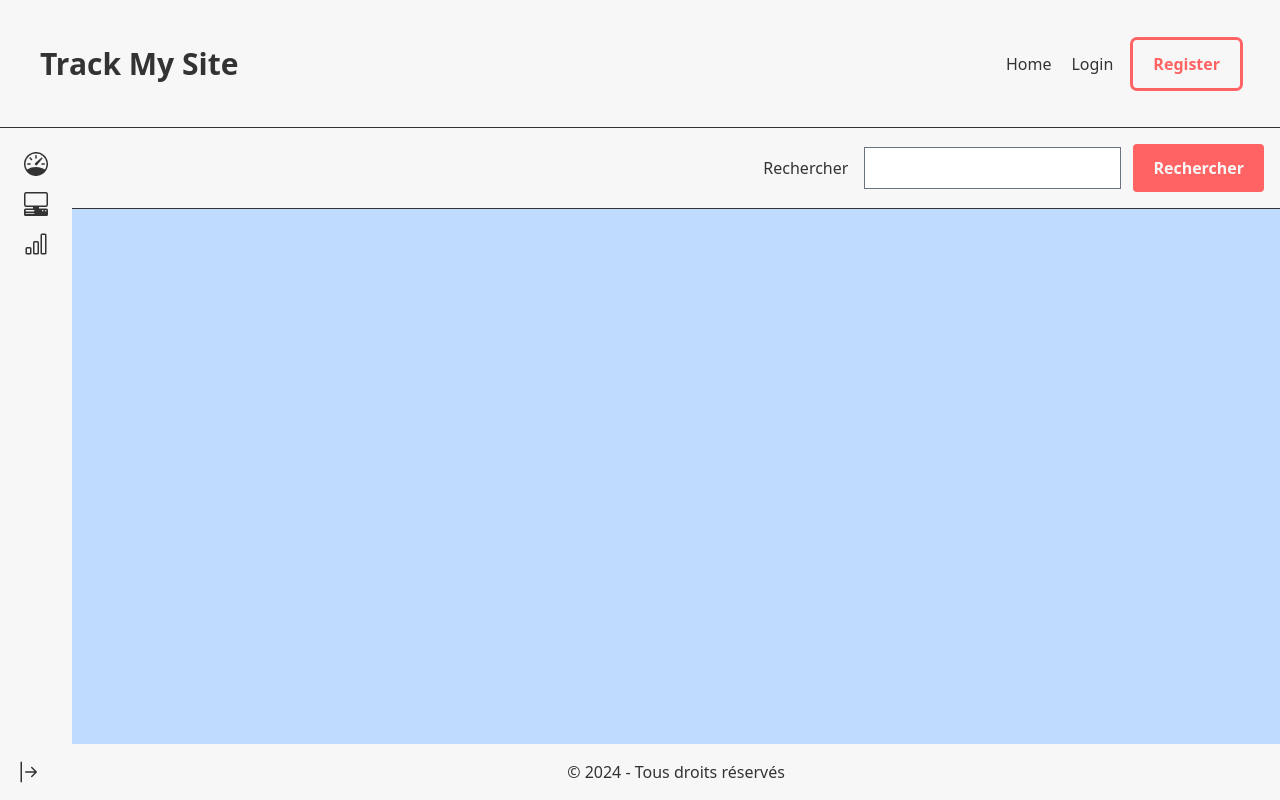
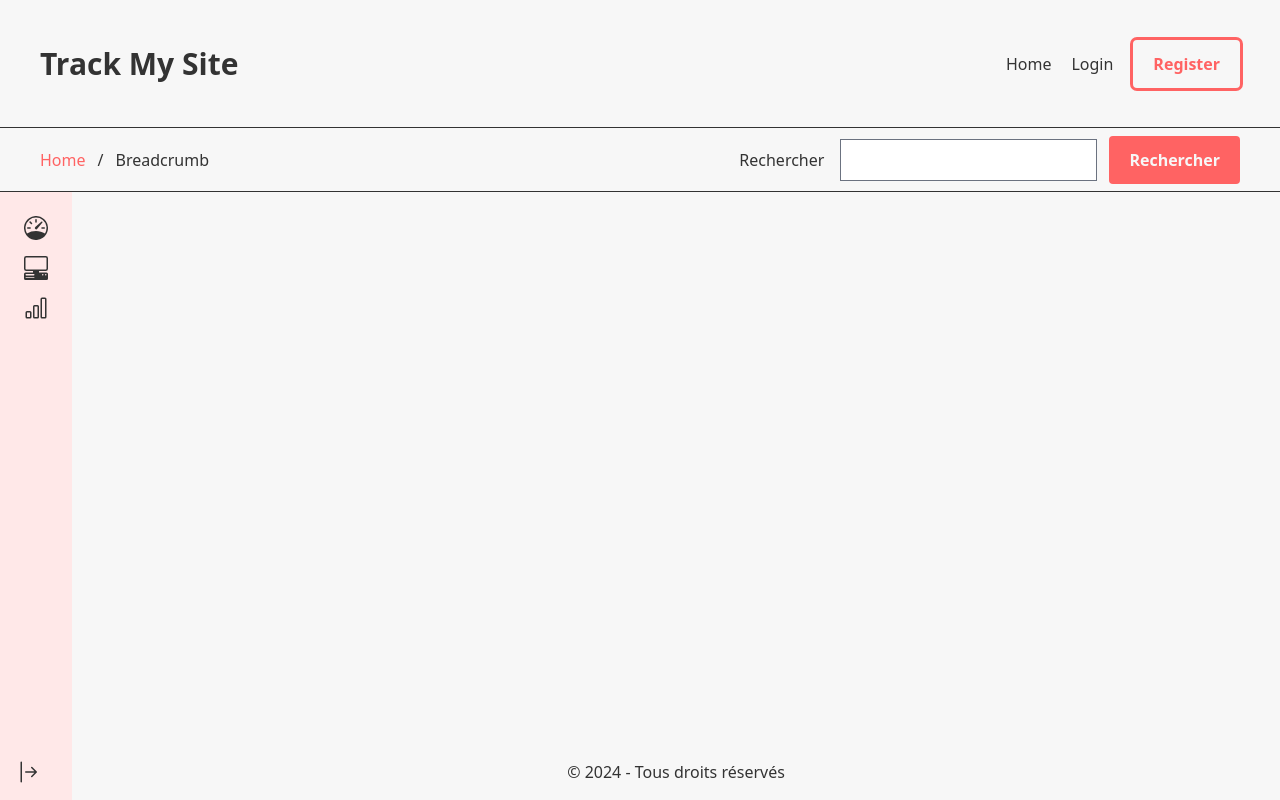
Before and after one commit to eliooooooo/Vue-Dashboard, a Vue app: page / in a window 1280 px wide. Built offline with nearby package versions, Linux system fonts and the light colour scheme.

Commit message:
Feat: add breadcrumb

```diff
--- a/src/App.vue
+++ b/src/App.vue
@@ -3,15 +3,21 @@ import Footer from './components/Footer.vue'
 import Header from './components/Header.vue'
 import Aside from './components/Aside.vue'
 import SearchBar from './components/SearchBar.vue'
+import Breadcrumb from './components/Breadcrumb.vue'
 </script>
 
 <template>
   <Header />
+  <div class="bg-light text-dark flex items-center border-b border-dark h-16">
+    <div class="container flex flex-row items-center">
+      <Breadcrumb />
+      <SearchBar />
+    </div>
+  </div>
   <div class="container_aside flex w-full" x-data="{ asideOpen: false }">
     <Aside />
-    <div class="container_content bg-blue-200 flex flex-col justify-between flex-grow h-[calc(100vh-8rem)]">
+    <div class="container_content bg-light flex flex-col justify-between flex-grow h-[calc(100vh-12rem)]">
       <div>
-        <SearchBar />
         <router-view id="main" class="px-10 py-4" />
       </div>
       <Footer />
--- a/src/components/Aside.vue
+++ b/src/components/Aside.vue
@@ -2,7 +2,7 @@
 </script>
 
 <template>
-    <aside class="bg-light text-dark p-4 flex flex-col justify-between h-[calc(100vh-8rem)]">
+    <aside class="bg-primary-light text-dark p-4 flex flex-col justify-between h-[calc(100vh-12rem)]">
         <nav>
             <ul class="[&>li]:p-2 [&>li>a]:text-dark [&>li]:no-underline [&>li>a]:flex [&>li>a]:flex-row [&>li>a]:gap-3">
                 <li><router-link to="/dashboard">
--- /dev/null
+++ b/src/components/Breadcrumb.vue
@@ -0,0 +1,12 @@
+<script>
+</script>
+
+<template>
+    <div aria-label="breadcrumb">
+        <ol class="breadcrumb flex flex-row gap-3">
+            <li class="breadcrumb-item"><router-link :to="{ name: 'home' }">Home</router-link></li>
+            <li>/</li>
+            <li class="breadcrumb-item active" aria-current="page">Breadcrumb</li>
+        </ol>
+    </div>
+</template>
--- a/src/components/Footer.vue
+++ b/src/components/Footer.vue
@@ -2,7 +2,7 @@
 </script>
 
 <template>
-    <footer id="footer" class="bg-light text-dark    p-4 text-center">
+    <footer id="footer" class="bg-light text-dark p-4 text-center">
         <p>&copy; 2024 - Tous droits réservés</p>
     </footer>
 </template>
--- a/src/components/SearchBar.vue
+++ b/src/components/SearchBar.vue
@@ -2,7 +2,7 @@
 </script>
 
 <template>
-    <div class="flex items-center justify-end gap-3 bg-light text-dark p-4 border-b border-dark">
+    <div class="flex items-center justify-end gap-3 w-full">
         <div class="flex items-center gap-4">
             <label for="search">Rechercher</label>
             <input type="search" id="search" name="search" />
--- a/src/dist.css
+++ b/src/dist.css
@@ -961,6 +961,10 @@ select {
   height: 0px;
 }
 
+.h-16 {
+  height: 4rem;
+}
+
 .h-20 {
   height: 5rem;
 }
@@ -969,8 +973,8 @@ select {
   height: 8rem;
 }
 
-.h-\[calc\(100vh-8rem\)\] {
-  height: calc(100vh - 8rem);
+.h-\[calc\(100vh-12rem\)\] {
+  height: calc(100vh - 12rem);
 }
 
 .h-full {
@@ -1025,6 +1029,10 @@ select {
   align-items: center;
 }
 
+.justify-end {
+  justify-content: flex-end;
+}
+
 .justify-center {
   justify-content: center;
 }
@@ -1035,6 +1043,10 @@ select {
 
 .gap-3 {
   gap: 0.75rem;
+}
+
+.gap-4 {
+  gap: 1rem;
 }
 
 .gap-5 {
@@ -1083,6 +1095,11 @@ select {
   border-color: rgb(51 51 51 / var(--tw-border-opacity));
 }
 
+.bg-blue-200 {
+  --tw-bg-opacity: 1;
+  background-color: rgb(191 219 254 / var(--tw-bg-opacity));
+}
+
 .bg-dark {
   --tw-bg-opacity: 1;
   background-color: rgb(51 51 51 / var(--tw-bg-opacity));
@@ -1106,6 +1123,11 @@ select {
 .bg-primary {
   --tw-bg-opacity: 1;
   background-color: rgb(255 99 99 / var(--tw-bg-opacity));
+}
+
+.bg-primary-light {
+  --tw-bg-opacity: 1;
+  background-color: rgb(255 232 232 / var(--tw-bg-opacity));
 }
 
 .bg-secondary {
@@ -1148,6 +1170,11 @@ select {
 .py-3 {
   padding-top: 0.75rem;
   padding-bottom: 0.75rem;
+}
+
+.py-4 {
+  padding-top: 1rem;
+  padding-bottom: 1rem;
 }
 
 .py-5 {
@@ -1322,11 +1349,6 @@ a:hover {
   color: rgb(51 51 51 / var(--tw-text-opacity));
 }
 
-.\[\&\>li\>a\]\:text-white>li>a {
-  --tw-text-opacity: 1;
-  color: rgb(255 255 255 / var(--tw-text-opacity));
-}
-
 .\[\&\>li\]\:p-2>li {
   padding: 0.5rem;
 }
--- a/tailwind.config.js
+++ b/tailwind.config.js
@@ -10,8 +10,9 @@ module.exports = {
     extend: {
       colors: {
         'primary': {
-         'DEFAULT': '#FF6363',
-         'dark': '#9c0606'
+          'light': '#ffe8e8',
+          'DEFAULT': '#FF6363',
+          'dark': '#9c0606'
         },
         'secondary': {
           'DEFAULT': '#E2E2D5',
```
